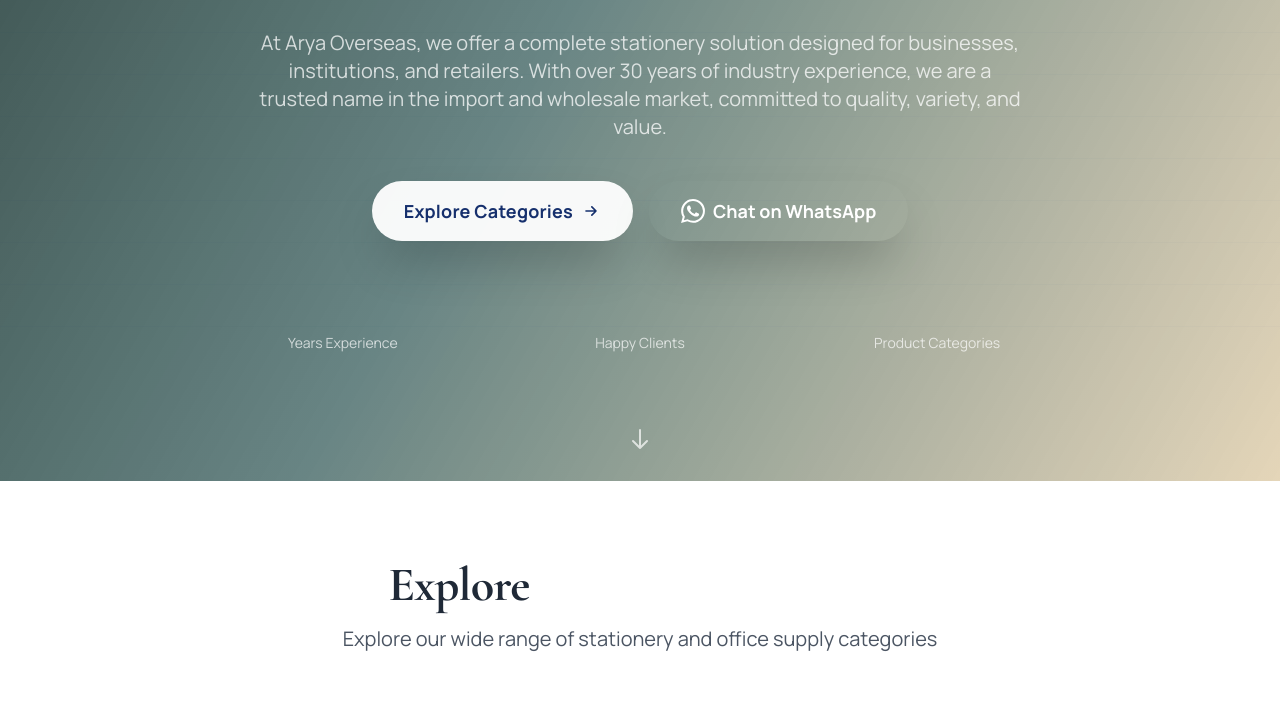
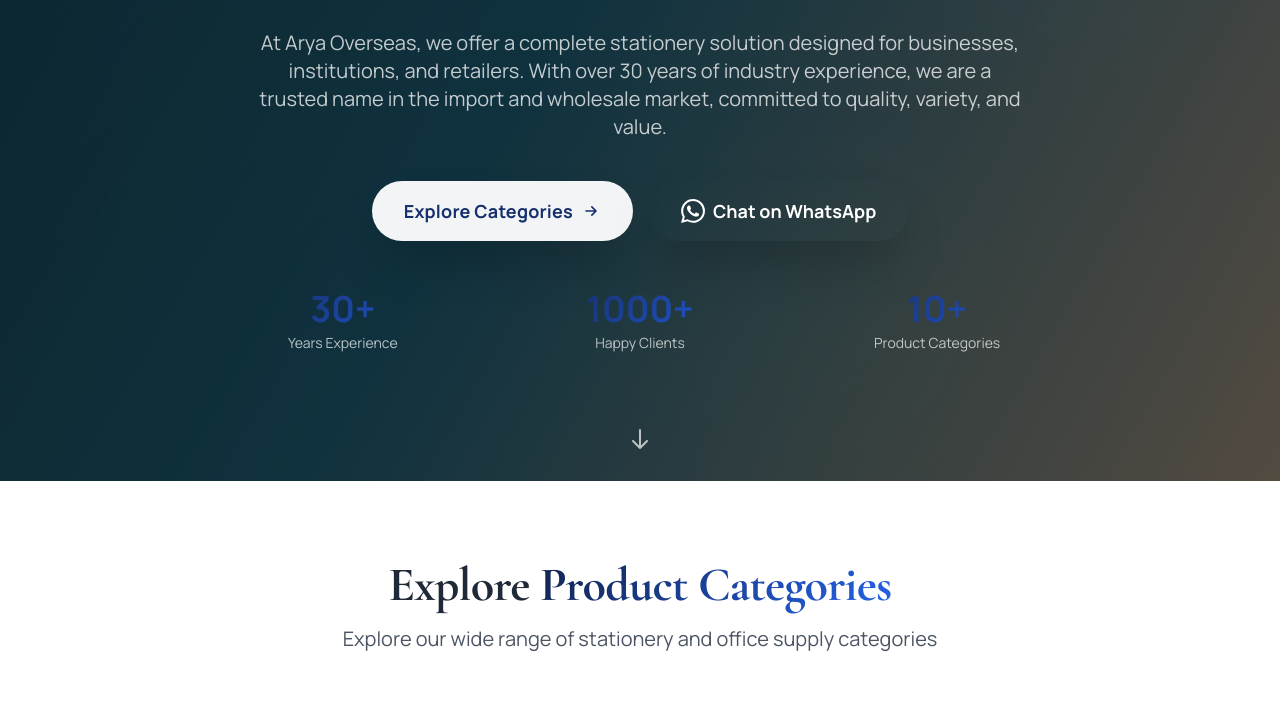
Before and after one commit to aryaoverseas1211-del/arya-node, a website: page public/index.html in a window 1280 px wide. Shown: the part 473-1189 px from the top of the page. Drawn offline with nearby package versions, Linux system fonts and the light colour scheme; no server answers.

Commit message:
Fix invisible gradient text by restoring accent color variables

```diff
--- a/public/assets/theme.css
+++ b/public/assets/theme.css
@@ -6,6 +6,11 @@
   --brand-600: #2563eb;
   --brand-500: #3b82f6;
   --brand-400: #60a5fa;
+  /* Keep legacy accent vars mapped to blue for existing gradients */
+  --accent-700: #1e40af;
+  --accent-600: #2563eb;
+  --accent-500: #3b82f6;
+  --accent-400: #93c5fd;
   --line-100: #dbe7ff;
   --line-200: #c7d9ff;
   --surface-50: #f8faff;
```
